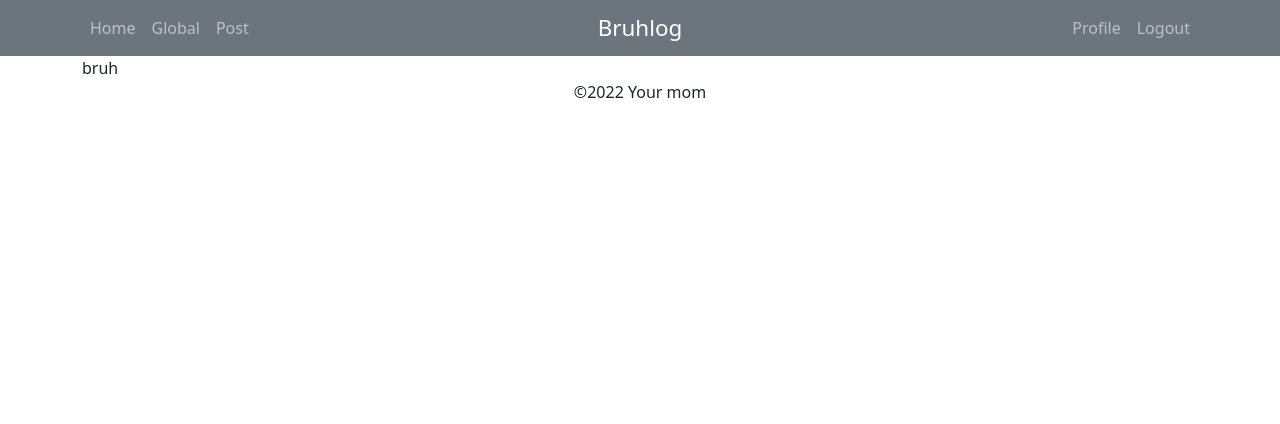
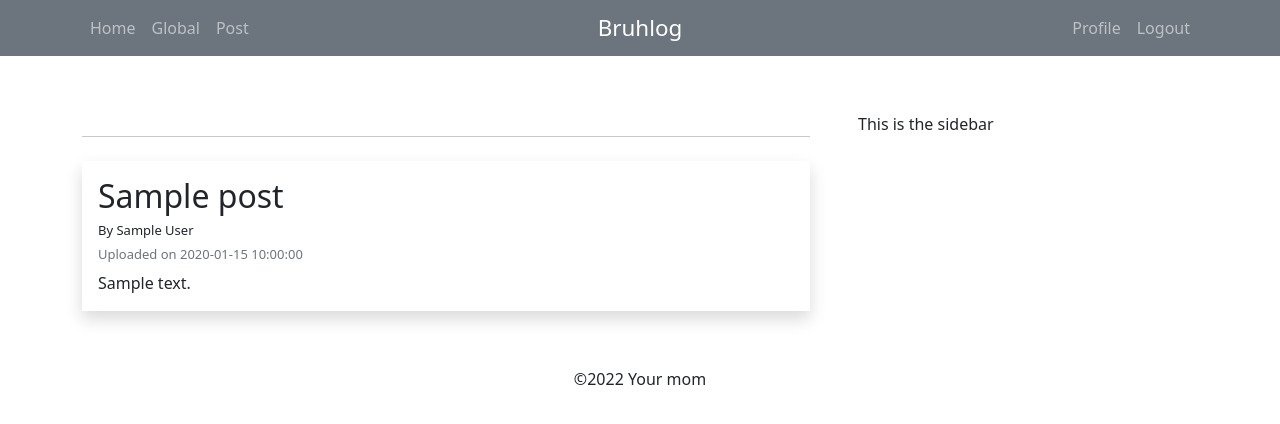
Before and after one commit to Vaiterius/Miniblog-App, a Flask app: page / in a window 1280 px wide. Shown: the top 424 px of the page. Run offline with Flask 2, Linux system fonts and the light colour scheme; a user stored in the database is signed in; tables that the repository leaves empty hold one stand-in row (values such as "Sample post"); some libraries are stand-ins or nearby versions.

Commit message:
Add home followings page

```diff
--- a/blogapp/auth/templates/login.html
+++ b/blogapp/auth/templates/login.html
@@ -15,7 +15,7 @@
                 <input name="password" id="password" class="form-control mx-auto w-auto" type="password" placeholder="Password"
                     minlength="{{ min_pass_length }}" required>
             </div>
-            <button class="btn btn-primary">Log in</button>
+            <button class="btn btn-primary">Bruhlog in</button>
         </form>
     </section>
 {% endblock %}
--- a/blogapp/auth/templates/signup.html
+++ b/blogapp/auth/templates/signup.html
@@ -31,7 +31,7 @@
                 <input name="password-again" id="password-again" class="form-control mx-auto w-auto" type="password"
                     placeholder="Re-enter Password" minlength="{{ min_pass_length }}" required>
             </div>
-            <button class="btn btn-primary">Sign up</button>
+            <button class="btn btn-primary">Bruhsign up</button>
         </form>
     </section>
 {% endblock %}
--- a/blogapp/main/routes.py
+++ b/blogapp/main/routes.py
@@ -28,7 +28,8 @@ main_bp = Blueprint(
 def index():
     """User's homepage after logging or signing in"""
     # Fetch posts of user and whoever the user follows.
-    posts = Posts.query.all()
+    session_user = Users.query.get(session["user_id"])
+    posts = session_user.followed_posts()
     return render_template("index.html", posts=posts)
 
 
@@ -53,13 +54,6 @@ def create_post():
             flash("Must fill in all fields!", "error")
             return render_template("create_post.html"), 400
 
-        # if len(title) < 10:
-        #     flash("Title must have at least 10 characters", "error")
-        #     return render_template("create_post.html"), 400
-        # if len(content) < 100:
-        #     flash("Content must have at least 100 characters", "error")
-        #     return render_template("create_post.html"), 400
-
         new_post = Posts(
             author_id=user_id,
             title=title,
@@ -74,41 +68,6 @@ def create_post():
         return redirect("/")
 
     return render_template("create_post.html")
-
-
-# @main_bp.route("/follow_unfollow", methods=["POST"])
-# @login_required
-# def follow_unfollow():
-#     """Follow or unfollow the given user"""
-#     # Receive AJAX response data for user to follow.
-#     data = request.get_json(force=True)
-#     user = Users.query.filter_by(username=data["username"]).first_or_404()
-#     action = data["action"]
-#     session_user = Users.query.get(session["user_id"])
-
-#     # Perform desired action depending on if user is to be followed or unfollowed.
-#     if not user:
-#         flash("Unable to follow nonexistent user", "error")
-#         return redirect("/")
-
-#     if action == "follow":
-#         if not session_user.is_following(user):
-#             session_user.users_followed.append(user)
-#             db.session.commit()
-#             # flash(f"Now following {user.username}", "success")
-#         # else:
-#             # flash("You are already following this user", "error")
-#     elif action == "unfollow":
-#         if session_user.is_following(user):
-#             session_user.users_followed.remove(user)
-#             db.session.commit()
-#             # flash(f"You have unfollowed {user.username}", "success")
-#         # else:
-#             # flash("You are not already following this user", "error")
-#     print(data)
-#     new_data = {"username": data["username"], "action": data["action"]}
-#     print(new_data)
-#     return make_response(jsonify(new_data), 200)
 
 
 @main_bp.route("/follow_test", methods=["POST"])
@@ -153,4 +112,4 @@ def view_post(post_id):
     if post is None:
         flash("Post does not exist", "error")
         return redirect("/")
-    return render_template("post.html", post=post)
+    return render_template("post_view.html", post=post)
--- a/blogapp/main/templates/index.html
+++ b/blogapp/main/templates/index.html
@@ -4,6 +4,33 @@
 
 {% block main %}
     <div class="container">
-        bruh
+        <div class="row g-5 my-2">
+            <!-- Individual blog posts -->
+            <section class="col-md-8">
+                {% for post in posts %}
+                    <hr class="my-4">
+                    <article class="post shadow p-3 mb-5 bg body">
+                        <header class="post-header">
+                            <h2><a href="/post/id={{ post.id }}">{{ post.title }}</a></h2>
+                            <h4>By <a href="/user/{{ post.author.username }}">{{ post.author.first_name }} {{ post.author.last_name }}</a></h4>
+                            <h4 class="text-muted">Uploaded on {{ post.date_posted }}</h4>
+                        </header>
+                        <section class="post-content text-truncate">
+                            {{ post.content | truncate(150) | safe }}
+                        </section>
+                        {% if session["user_id"] %}
+                        <!-- <button class="btn btn-outline-info btn-sm" onclick="like({{ post.id }}, {{ session['user_id'] }})">Like</button> -->
+                        <a href=""></a>
+                        {% endif %}
+                    </article>
+                {% else %}  <!-- User is not following anyone -->
+                    <h2>No followings yet. Bruh.</h2>
+                {% endfor %}
+            </section>
+            <!-- The sidebar -->
+            <aside class="col-md-4">
+                This is the sidebar
+            </aside>
+        </div>
     </div>
 {% endblock %}
--- a/blogapp/models.py
+++ b/blogapp/models.py
@@ -40,6 +40,14 @@ class Users(db.Model):
             followers.c.followed_id == user.id
         ).count() > 0
 
+    def followed_posts(self):
+        """Return posts of users followed by session user"""
+        return Posts.query.join(  # Join tables of user's posts and user's followers.
+            followers, followers.c.followed_id == Posts.id
+        ).filter(  # Filter table to posts whose user is being followed by session user.
+            followers.c.follower_id == self.id
+        ).order_by(Posts.date_posted.desc())  # Recent posts are up top first.
+
 
 class Posts(db.Model):
     id = db.Column(db.Integer, primary_key=True)
--- a/blogapp/static/css/main.css
+++ b/blogapp/static/css/main.css
@@ -7,13 +7,19 @@ img {
     height: auto;
 }
 
-article {
-    margin: auto;
-}
-article header, article section {
-    /* inline-size: 150px; */
+.post {
     margin: auto;
     overflow-wrap: break-word;
+}
+.post-header a {
+    text-decoration: none;
+    color: inherit;
+}
+.post-header a:hover {
+    text-decoration: underline;
+}
+.post-header h4 {
+    font-size: small;
 }
 
 
```
Also changed, not shown: blogapp/main/templates/global.html (+7 -7 lines), blogapp/main/templates/post.html (+15 -28 lines), blogapp/main/templates/post_view.html (added, +32 -0 lines), blogapp/database.db.
